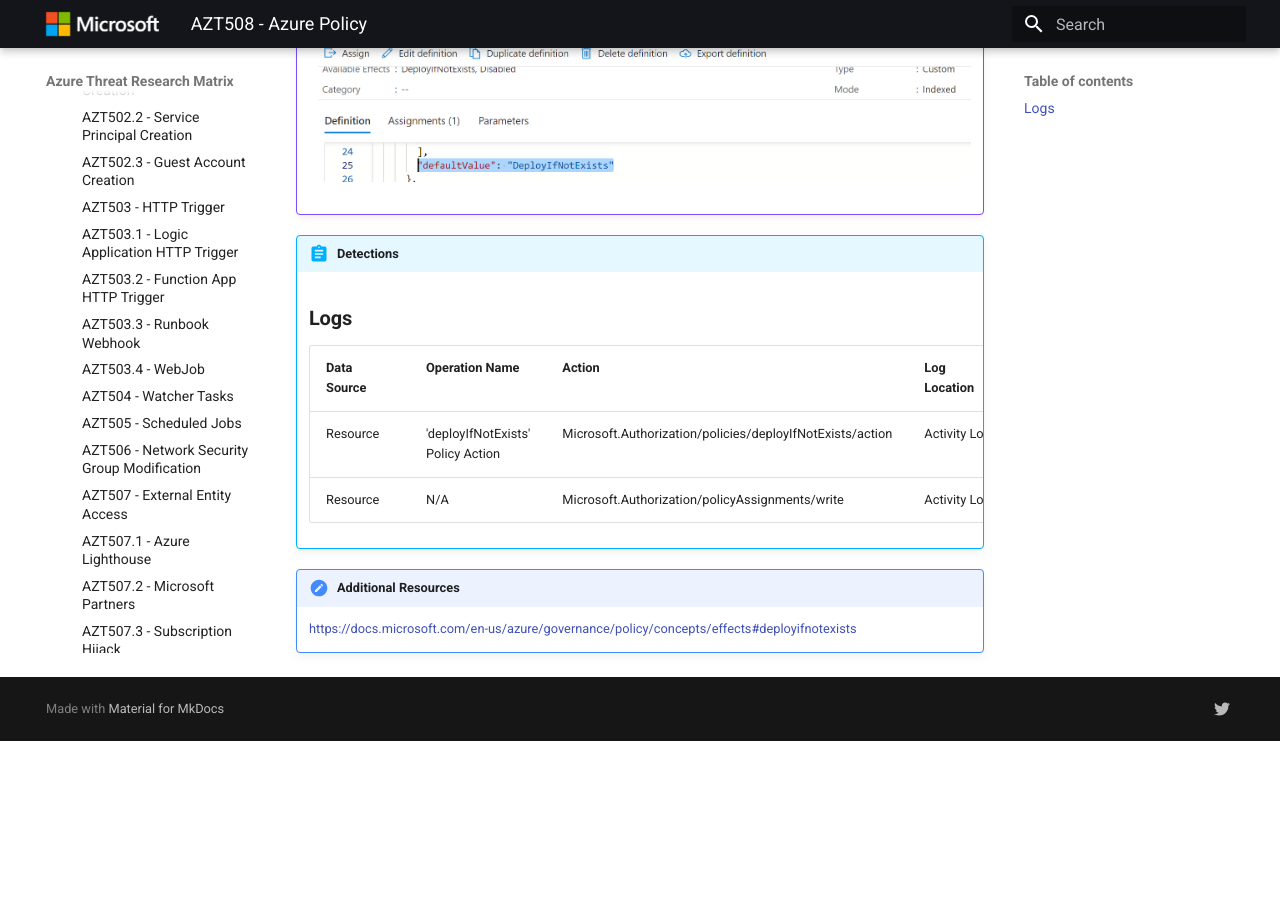
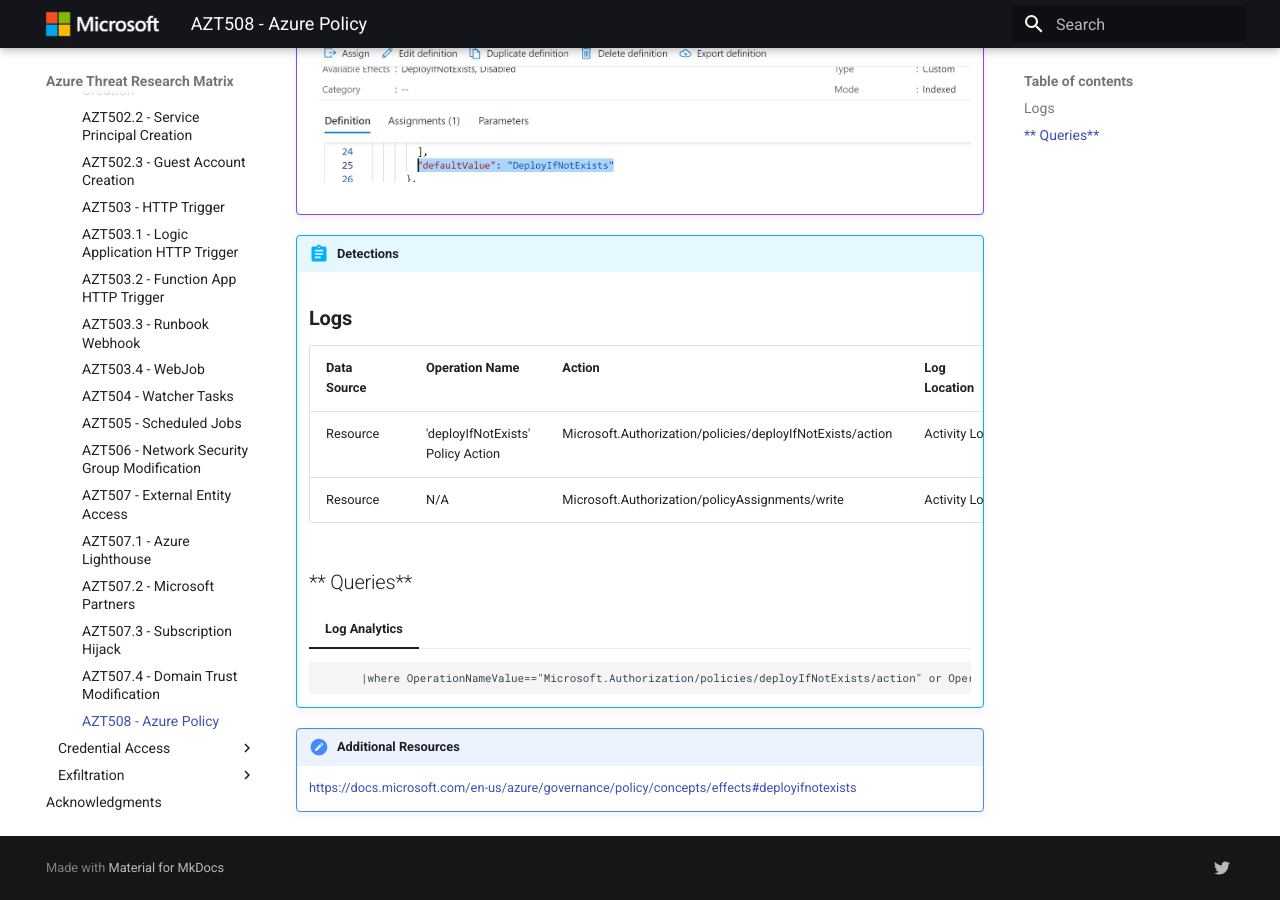
Before and after one commit to microsoft/Azure-Threat-Research-Matrix, an MkDocs documentation site: the page built from docs/Persistence/AZT508/AZT508.md, in a window 1280 px wide and 900 px high, scrolled down 657 px. Built offline with MkDocs 1.6.1 and Material for MkDocs 9.7.7, drawn with Linux system fonts in a browser that asks for light colours; before the commit the page ends 1398 px from its top, so only the background shows below that.

Commit message:
Update AZT508.md

````diff
--- a/docs/Persistence/AZT508/AZT508.md
+++ b/docs/Persistence/AZT508/AZT508.md
@@ -26,6 +26,15 @@ By configuring a policy with the 'DeployIfNotExists' definition, an adverary may
     | Resource           | 'deployIfNotExists' Policy Action	 | Microsoft.Authorization/policies/deployIfNotExists/action	| Activity Log |
 	| Resource           | N/A	 | Microsoft.Authorization/policyAssignments/write	| Activity Log |
 
+	## ** Queries**
+
+
+	=== "Log Analytics"
+	```AzureActivity
+          |where OperationNameValue=="Microsoft.Authorization/policies/deployIfNotExists/action" or OperationNameValue=="Microsoft.Authorization/policyAssignments/write"
+	```
+
+
 !!! faq "Additional Resources"
 
 	[https://docs.microsoft.com/en-us/azure/governance/policy/concepts/effects#deployifnotexists](https://docs.microsoft.com/en-us/azure/governance/policy/concepts/effects#deployifnotexists)
````
